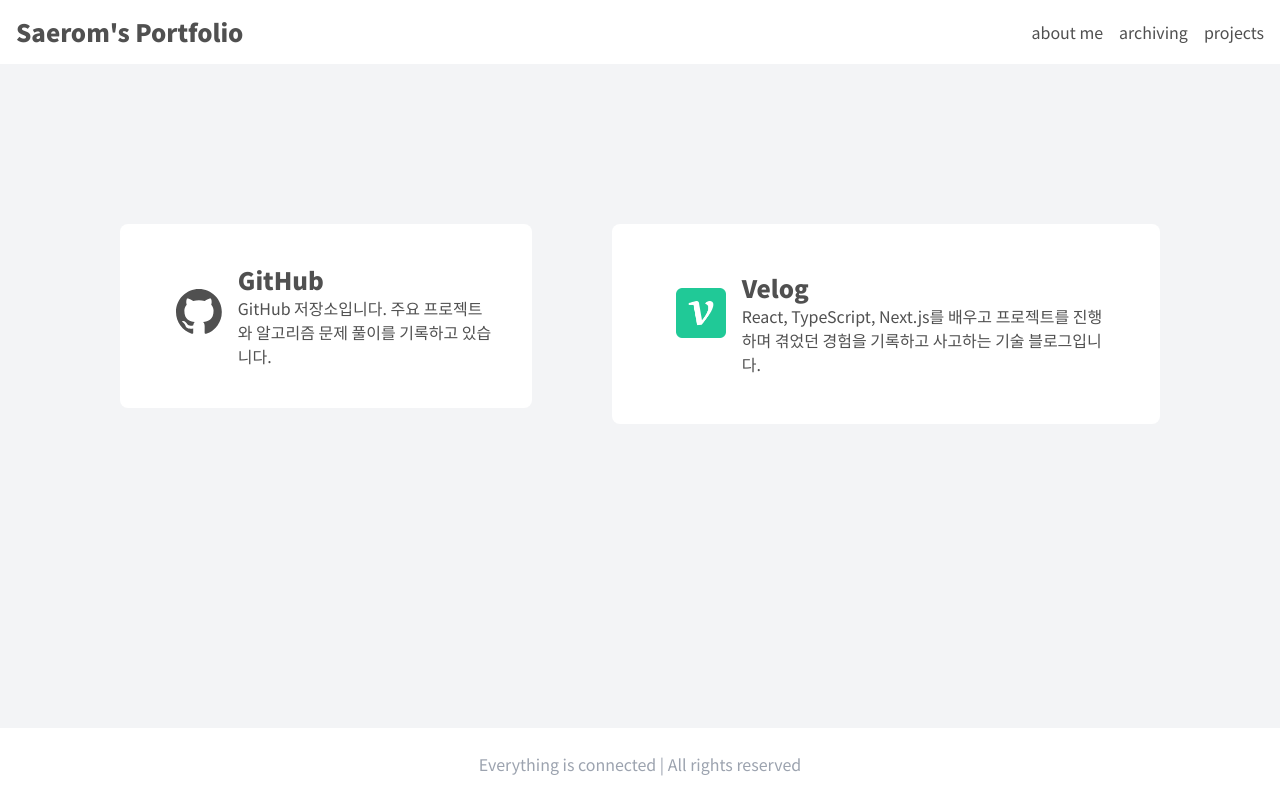
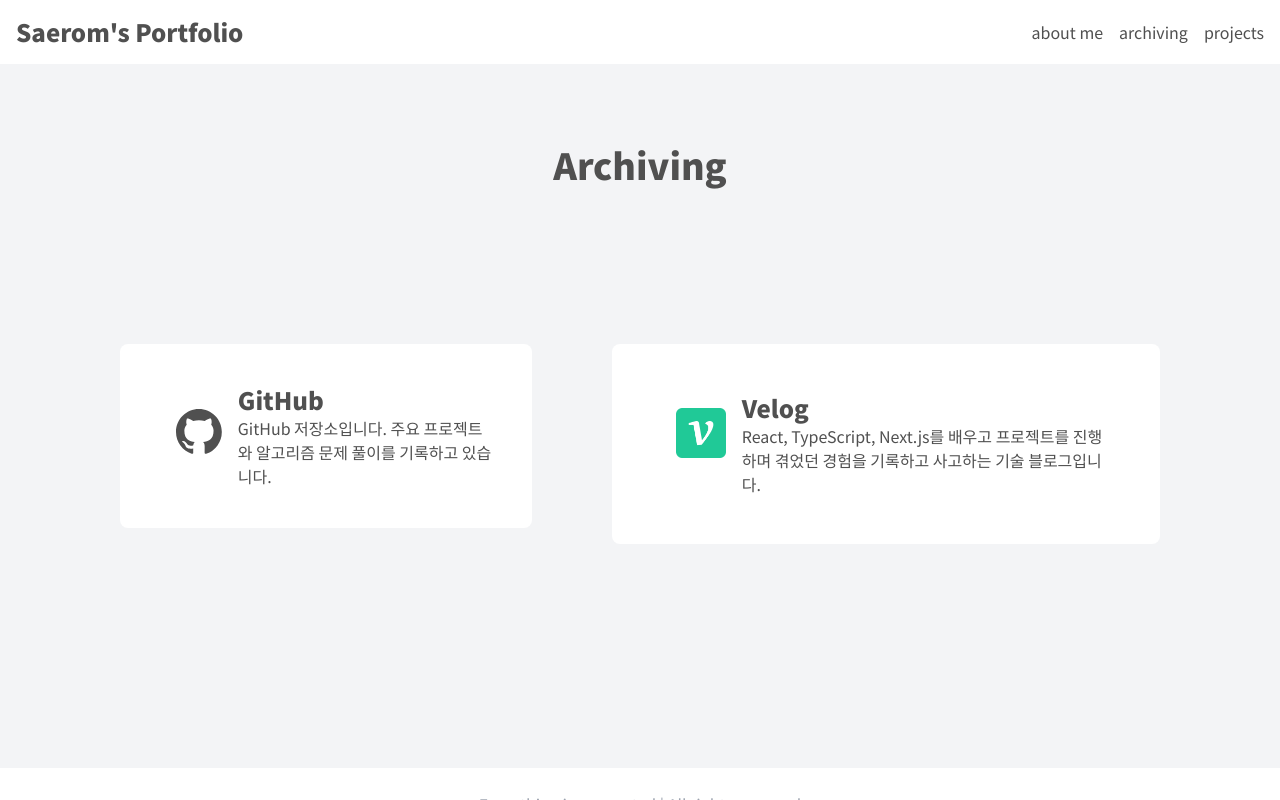
Before and after one commit to sagesrkim/blog, a Next.js app: page /archiving in a window 1280 px wide. Built offline with nearby package versions, Linux system fonts and the light colour scheme.

Commit message:
Design: 아카이빙 h3 태그 추가 및 레이아웃 조정

```diff
--- a/src/app/archiving/page.tsx
+++ b/src/app/archiving/page.tsx
@@ -6,7 +6,9 @@ import velogLogo from "../../../public/assets/velogLogo.png";
 export default function ArchivePage() {
   return (
     <>
-      <section className="w-full min-h-full p-20 flex flex-row justify-center space-x-0 bg-gray-100">
+      <section className="w-full min-h-full p-20 flex flex-col justify-center  bg-gray-100">
+        <h3 className="text-center text-4xl font-black mb-20">Archiving</h3>
+        <div className="flex flex-row justify-center space-x-0 ">
           <div className="mt-10 h-96">
             <Link
               href="https://github.com/sagesrkim"
@@ -25,7 +27,7 @@ export default function ArchivePage() {
               </div>
             </Link>
           </div>
-        <div className="mt-10 h-">
+          <div className="mt-10">
             <Link
               href="https://velog.io/@sagesrkim"
               passHref
@@ -45,6 +47,7 @@ export default function ArchivePage() {
               </div>
             </Link>
           </div>
+        </div>
       </section>
     </>
   );
```
Lines whose indentation alone changed are shown as unchanged.
